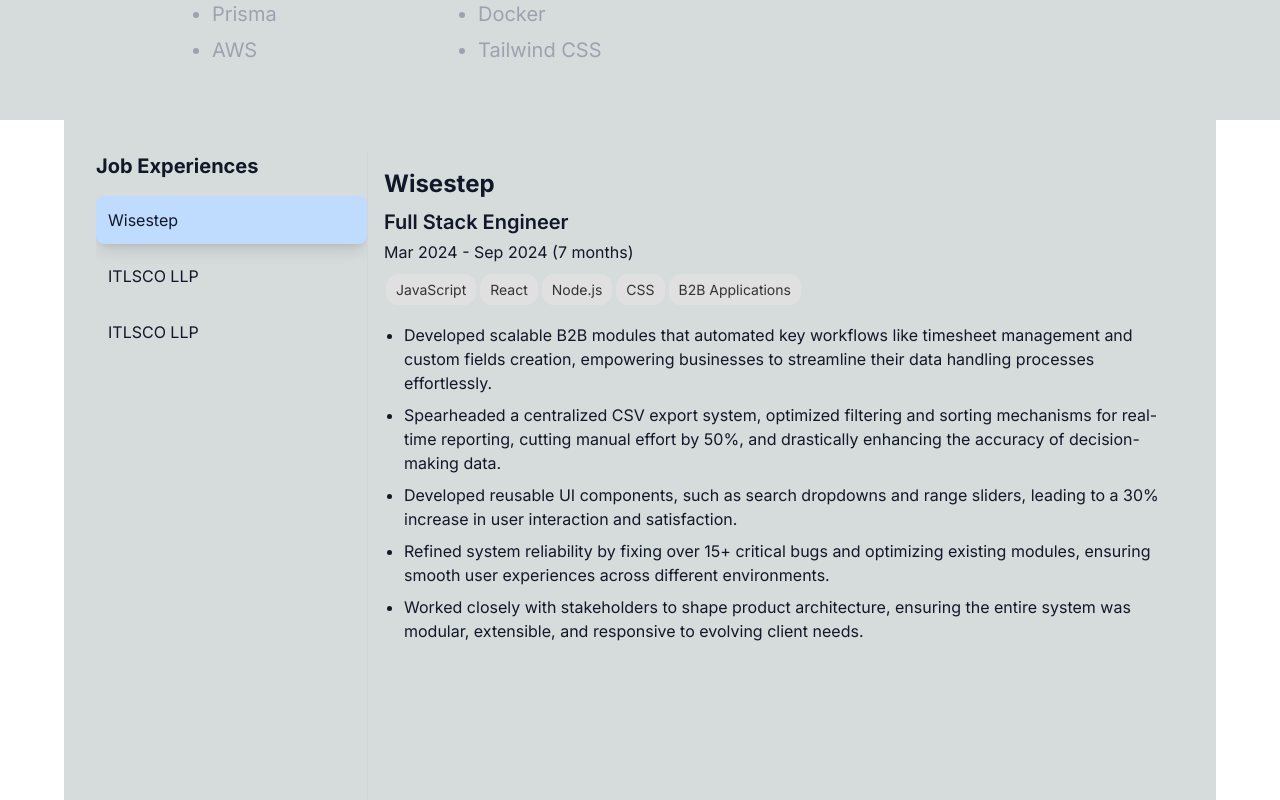
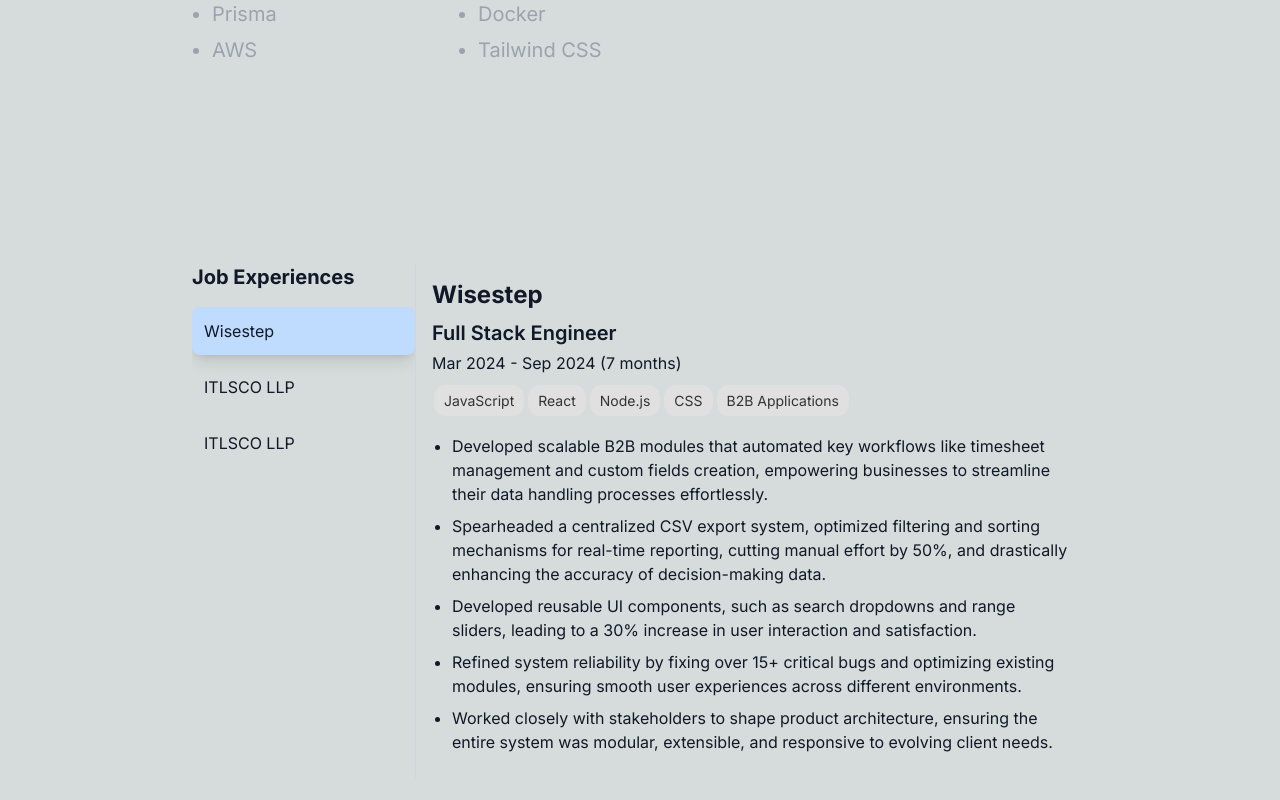
Before and after one commit to rothardo/my-portfolio-ashwintemkar, a Next.js app in the folder my-portfolio/: page / in a window 1280 px wide. Shown: the part 1660-2460 px from the top of the page. Built offline with nearby package versions, Linux system fonts and the light colour scheme.

Commit message:
updated components with section container

```diff
--- a/my-portfolio/src/app/sections/About.tsx
+++ b/my-portfolio/src/app/sections/About.tsx
@@ -1,6 +1,7 @@
 import { FC } from "react";
 import ashwin from "@/images/ashwin.jpeg";
 import Image from "next/image";
+import SectionContainer from "@/components/SectionContainer";
 
 const About: FC = () => {
   const technologies = [
@@ -18,7 +19,7 @@
     "Tailwind CSS",
   ];
   return (
-    <section className="flex flex-col justify-center items-start min-h-screen bg-light-gray dark:bg-dark-gray text-text-light dark:text-text-dark p-8">
+    <SectionContainer>
       <div className="max-w-4xl mx-auto mb-6">
         <h2 className="text-left text-3xl font-extrabold text-accent-light dark:text-white">
           About Me
@@ -82,7 +83,7 @@
           </ul>
         </div>
       </div>
-    </section>
+    </SectionContainer>
   );
 };
 
--- a/my-portfolio/src/app/sections/Hero.tsx
+++ b/my-portfolio/src/app/sections/Hero.tsx
@@ -1,8 +1,9 @@
+import SectionContainer from "@/components/SectionContainer";
 import { FC } from "react";
 
 const Hero: FC = () => {
   return (
-    <section className="flex flex-col items-start justify-center min-h-screen bg-light-gray dark:bg-dark-gray text-text-light dark:text-text-dark p-8">
+    <SectionContainer>
       <div className="flex flex-col items-start max-w-6xl mx-auto text-left">
         <h3 className="text-lg sm:text-xl md:text-2xl lg:text-3xl font-medium mb-4 text-highlight-green font-code">
           Hi, I am
@@ -36,7 +37,7 @@
           .
         </p>
       </div>
-    </section>
+    </SectionContainer>
   );
 };
 
--- a/my-portfolio/src/app/sections/Jobs.tsx
+++ b/my-portfolio/src/app/sections/Jobs.tsx
@@ -3,19 +3,22 @@
 import { jobData } from "../data/data";
 import JobNav from "@/components/JobNav";
 import DescriptionPanel from "@/components/DescriptionPanel";
+import SectionContainer from "@/components/SectionContainer";
 
 const Jobs: FC = () => {
   const [selectedJob, setSelectedJob] = useState<Job | null>(jobData[0]);
 
   return (
-    <section className="flex flex-col md:flex-row max-w-6xl mx-auto p-8 bg-light-gray dark:bg-dark-gray text-text-light dark:text-text-dark min-h-screen">
+    <SectionContainer>
+      <div className="flex flex-col md:flex-row max-w-4xl mx-auto text-left">
         <JobNav
           jobData={jobData}
           selectedJobId={selectedJob?.id}
           onSelectJob={setSelectedJob}
         />
         <DescriptionPanel job={selectedJob} />
-    </section>
+      </div>
+    </SectionContainer>
   );
 };
 
```
Lines whose indentation alone changed are shown as unchanged.
